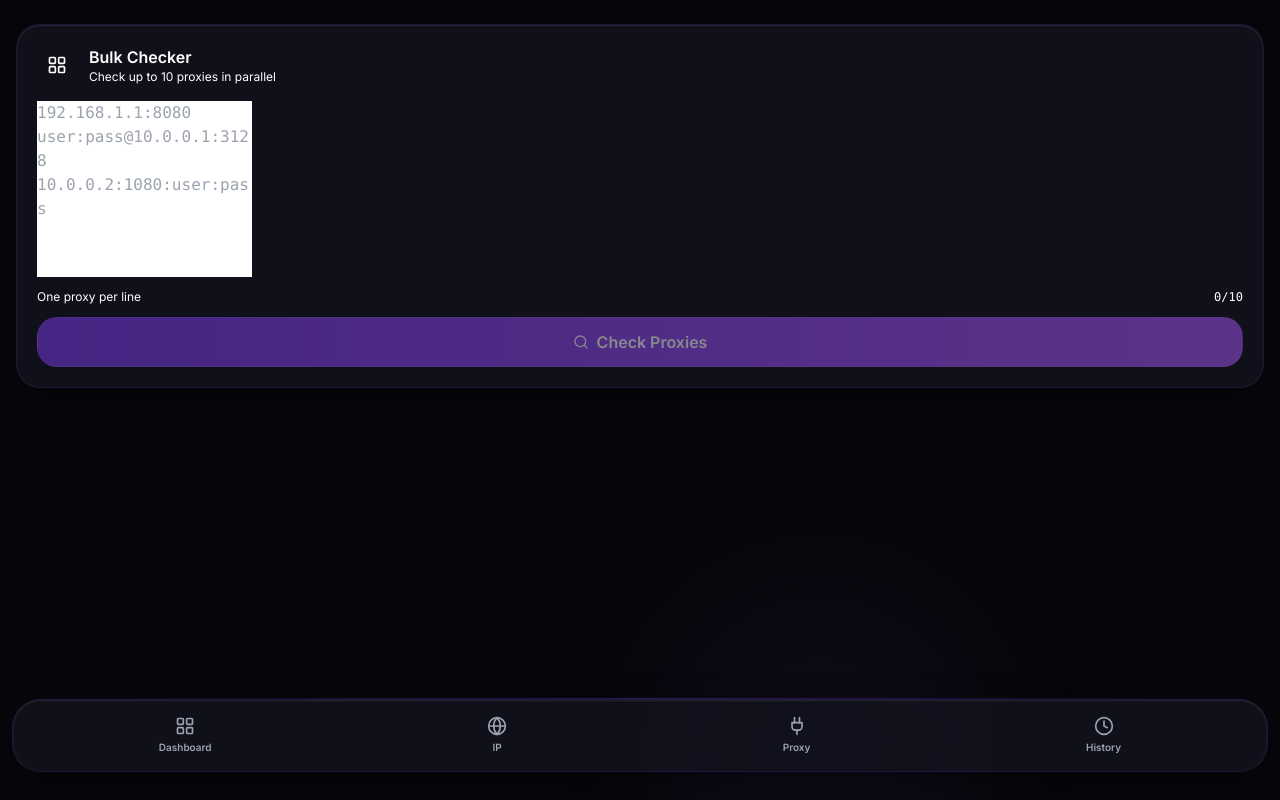
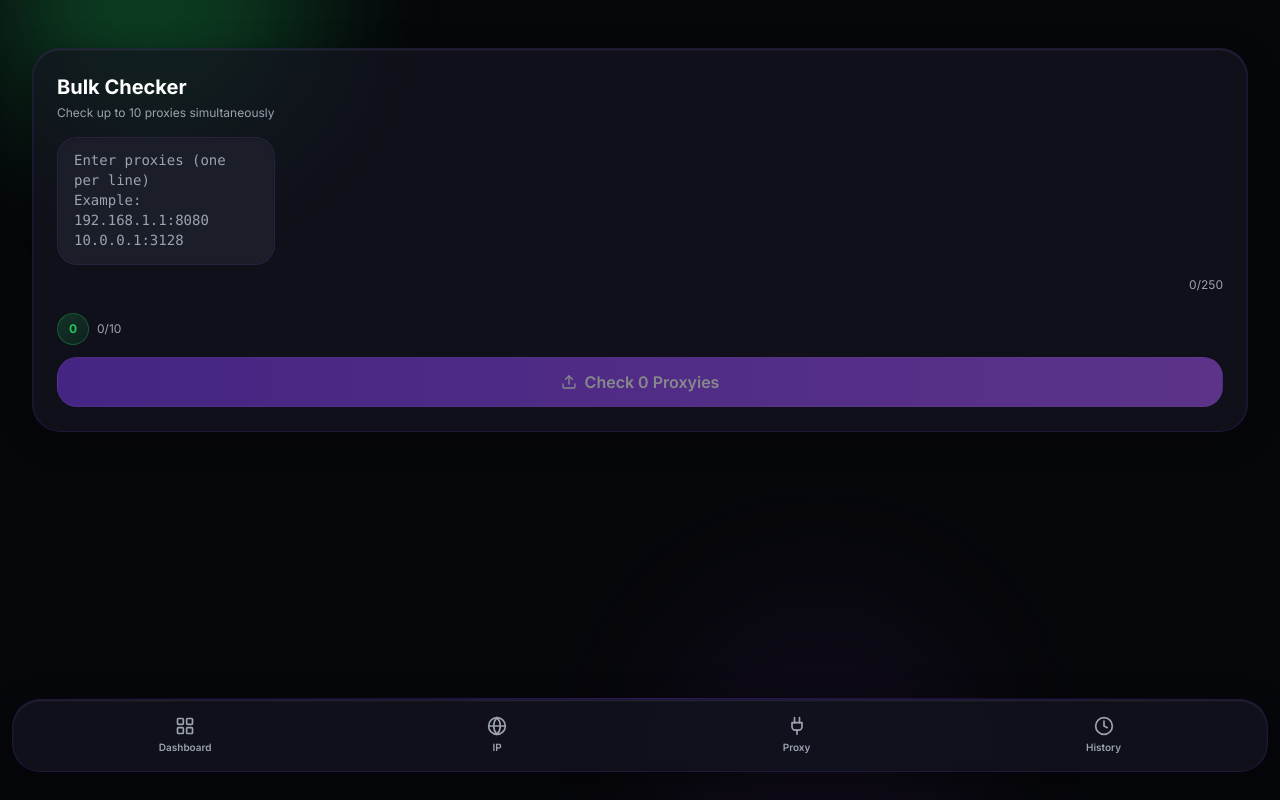
Before and after one commit to nrxarise-cyber/Testip, a React (Vite) app in the folder frontend/: page /bulk in a window 1280 px wide. Built offline with nearby package versions, Linux system fonts and the light colour scheme; no server answers.

Commit message:
feat: create premium Bulk Checker components with summary analytics

```diff
--- a/frontend/src/components/bulk/BulkCheckerForm.tsx
+++ b/frontend/src/components/bulk/BulkCheckerForm.tsx
@@ -1,99 +1,142 @@
 import { useState } from 'react'
-import { LayoutGrid, Search } from 'lucide-react'
+import { motion } from 'framer-motion'
+import { Upload, Loader2, X } from 'lucide-react'
+import { PremiumTextarea } from '@/components/ui/PremiumTextarea'
+import { PremiumButton } from '@/components/ui/PremiumButton'
 import { GlassCard } from '@/components/ui/GlassCard'
-import { Button } from '@/components/ui/Button'
+import { GlowEffect } from '@/components/ui/GlowEffect'
 
 interface BulkCheckerFormProps {
   onSubmit: (proxies: string[]) => void
   loading: boolean
-  maxProxies?: number
 }
 
-/**
- * Bulk checker form — paste multiple proxies (one per line, max 10).
- */
-export function BulkCheckerForm({
-  onSubmit,
-  loading,
-  maxProxies = 10,
-}: BulkCheckerFormProps) {
-  const [text, setText] = useState('')
+const MAX_PROXIES = 10
+
+export function BulkCheckerForm({ onSubmit, loading }: BulkCheckerFormProps) {
+  const [input, setInput] = useState('')
   const [error, setError] = useState('')
 
-  const parseProxies = (raw: string): string[] =>
-    raw
-      .split('\n')
-      .map((l) => l.trim())
-      .filter(Boolean)
+  const validateProxy = (proxy: string) => {
+    const trimmed = proxy.trim()
+    if (!trimmed) return false
+    const proxyRegex = /^(?:[0-9]{1,3}\.){3}[0-9]{1,3}:[0-9]{1,5}$/
+    return proxyRegex.test(trimmed)
+  }
 
   const handleSubmit = (e: React.FormEvent) => {
     e.preventDefault()
-    const proxies = parseProxies(text)
+    const proxies = input
+      .split('\n')
+      .map((p) => p.trim())
+      .filter((p) => p.length > 0)
+
     if (proxies.length === 0) {
-      setError('Paste at least one proxy')
+      setError('Please enter at least one proxy')
       return
     }
-    if (proxies.length > maxProxies) {
-      setError(`Maximum ${maxProxies} proxies allowed`)
+
+    if (proxies.length > MAX_PROXIES) {
+      setError(`Maximum ${MAX_PROXIES} proxies allowed`)
       return
     }
+
+    const invalidProxies = proxies.filter((p) => !validateProxy(p))
+    if (invalidProxies.length > 0) {
+      setError(`Invalid format: ${invalidProxies[0]}. Use: IP:PORT`)
+      return
+    }
+
     setError('')
     onSubmit(proxies)
   }
 
-  const proxyCount = parseProxies(text).length
+  const handleClear = () => {
+    setInput('')
+    setError('')
+  }
+
+  const proxyCount = input
+    .split('\n')
+    .map((p) => p.trim())
+    .filter((p) => p.length > 0).length
 
   return (
-    <GlassCard className="p-5">
-      <div className="flex items-center gap-3 mb-4">
-        <div className="w-10 h-10 rounded-xl bg-tg-blue/20 flex items-center justify-center">
-          <LayoutGrid className="w-5 h-5 text-tg-blue-light" />
-        </div>
-        <div>
-          <h2 className="text-base font-semibold text-tg-text">Bulk Checker</h2>
-          <p className="text-xs text-tg-muted">Check up to {maxProxies} proxies in parallel</p>
-        </div>
+    <motion.div
+      initial={{ opacity: 0, y: 20 }}
+      animate={{ opacity: 1, y: 0 }}
+      transition={{ duration: 0.4 }}
+      className="px-4 pt-6 pb-4"
+    >
+      {/* Background glow */}
+      <div className="absolute inset-0 pointer-events-none">
+        <GlowEffect color="success" intensity="low" className="w-80 h-80 -top-40 -right-20" />
       </div>
 
+      <GlassCard variant="lg" className="relative z-10">
+        <div className="p-6 space-y-4">
+          {/* Header */}
+          <div className="space-y-1">
+            <h2 className="text-xl font-bold text-text-primary">Bulk Checker</h2>
+            <p className="text-xs text-text-muted">Check up to {MAX_PROXIES} proxies simultaneously</p>
+          </div>
+
+          {/* Form */}
           <form onSubmit={handleSubmit} className="space-y-3">
-        <div>
-          <textarea
-            id="bulk-input"
-            className="input-field font-mono resize-none h-44"
-            placeholder={`192.168.1.1:8080\nuser:pass@10.0.0.1:3128\n10.0.0.2:1080:user:pass`}
-            value={text}
+            {/* Textarea */}
+            <PremiumTextarea
+              placeholder={`Enter proxies (one per line)\nExample:\n192.168.1.1:8080\n10.0.0.1:3128`}
+              value={input}
               onChange={(e) => {
-              setText(e.target.value)
+                setInput(e.target.value)
                 if (error) setError('')
               }}
-            autoComplete="off"
-            autoCorrect="off"
-            autoCapitalize="none"
-            spellCheck={false}
-            disabled={loading}
+              error={error}
+              charLimit={MAX_PROXIES * 25}
+              className="min-h-32"
             />
-          <div className="flex justify-between items-center mt-1.5">
-            {error ? (
-              <p className="text-danger text-xs">⚠ {error}</p>
-            ) : (
-              <p className="text-tg-muted text-xs">One proxy per line</p>
+
+            {/* Counter and Actions */}
+            <div className="flex items-center justify-between pt-2">
+              <motion.div
+                animate={proxyCount > 0 ? { scale: [1, 1.1, 1] } : {}}
+                transition={{ duration: 0.5 }}
+                className="flex items-center gap-2"
+              >
+                <div className="w-8 h-8 rounded-lg bg-gradient-to-br from-success/20 to-success-dark/10 flex items-center justify-center border border-success/30">
+                  <span className="text-xs font-bold text-success">{proxyCount}</span>
+                </div>
+                <span className="text-xs text-text-muted">
+                  {proxyCount}/{MAX_PROXIES}
+                </span>
+              </motion.div>
+
+              {input && (
+                <motion.button
+                  whileTap={{ scale: 0.9 }}
+                  type="button"
+                  onClick={handleClear}
+                  className="p-1.5 rounded-lg hover:bg-aerox-surface transition-colors"
+                  title="Clear input"
+                >
+                  <X className="w-4 h-4 text-text-muted" />
+                </motion.button>
               )}
-            <p className={`text-xs font-mono ${proxyCount > maxProxies ? 'text-danger' : 'text-tg-muted'}`}>
-              {proxyCount}/{maxProxies}
-            </p>
-          </div>
             </div>
 
-        <Button
+            {/* Submit button */}
+            <PremiumButton
               type="submit"
+              fullWidth
               loading={loading}
-          fullWidth
-          icon={<Search className="w-4 h-4" />}
-          disabled={proxyCount === 0 || proxyCount > maxProxies}
+              disabled={loading || proxyCount === 0}
+              icon={loading ? <Loader2 className="w-4 h-4 animate-spin" /> : <Upload className="w-4 h-4" />}
             >
-          {loading ? `Checking ${proxyCount} proxies…` : `Check ${proxyCount > 0 ? proxyCount : ''} Proxies`}
-        </Button>
+              {loading ? `Checking ${proxyCount} Proxies...` : `Check ${proxyCount} Proxy${proxyCount !== 1 ? 'ies' : ''}`}
+            </PremiumButton>
           </form>
+        </div>
       </GlassCard>
+    </motion.div>
   )
 }
```
Also changed, not shown: frontend/src/components/bulk/BulkResultList.tsx (+172 -81 lines). Lines whose indentation alone changed are shown as unchanged.
